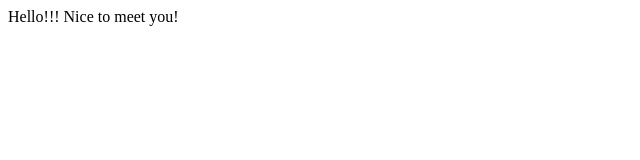
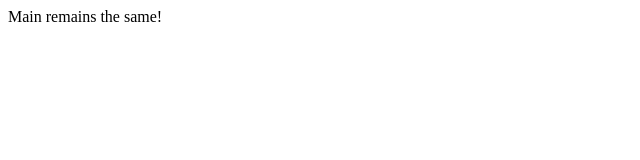
Before and after one commit to Liz-Chung/GitInitTest3, a plain HTML site: page index.html in a window 1280 px wide. Shown: the full height of the page, 0-640 px from the left. Drawn offline with Linux system fonts and the light colour scheme.

Commit message:
main the same

```diff
--- a/index.html
+++ b/index.html
@@ -6,6 +6,6 @@
   <title>Document</title>
 </head>
 <body>
-  Hello!!! Nice to meet you!
+  Main remains the same!
 </body>
 </html>
```
